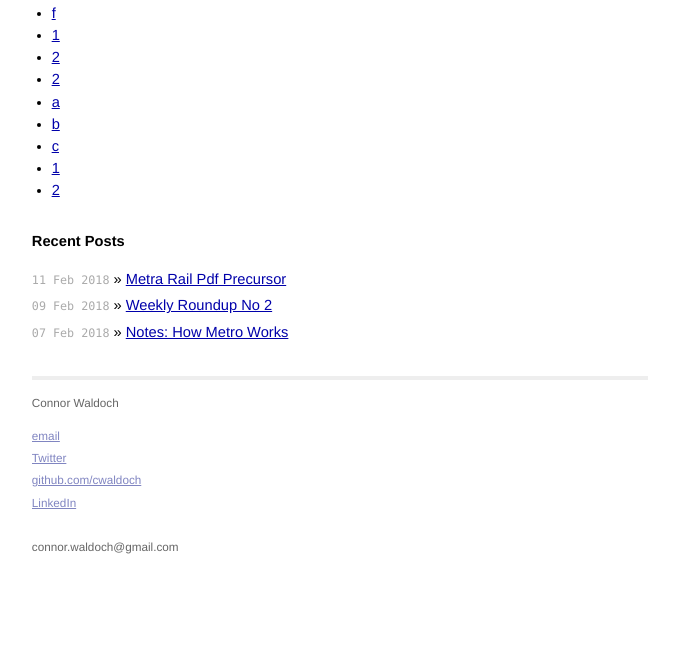
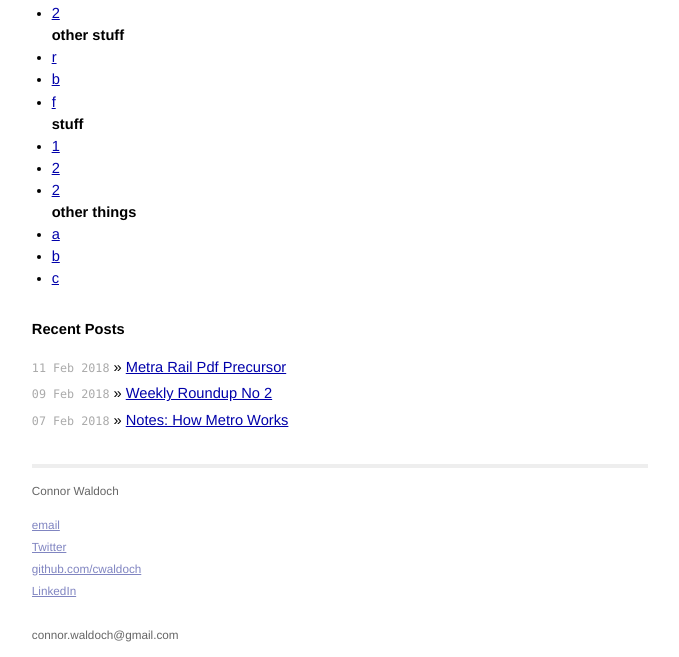
Before and after one commit to cwaldoch/cwaldoch.github.io, a Jekyll site: the page built from _posts/2000-01-01-test-post.md, in a window 1280 px wide. Shown: the part 487-1144 px from the top of the page, without its empty margins (300-979 px from the left). Built offline with Jekyll 4.4.1, drawn with Linux system fonts in a browser that asks for light colours; our own code applies the rules of GitHub Pages for plain Markdown files; before the commit the page ends 1056 px from its top, so only the background shows below that.

Commit message:
Update 2000-01-01-test-post.md
auto post creator version 3 test

```diff
--- a/_posts/2000-01-01-test-post.md
+++ b/_posts/2000-01-01-test-post.md
@@ -1,12 +1,16 @@
 ###Weekly Roundup-No. 5 2018-02-08This is a story.
-![](z.png)* [r](y)
+![](z.png)## things
+* [1](1)
+* [2](2)
+## other stuff
+* [r](y)
 * [b](u)
 * [f](t)
+## stuff
 * [1](1)
 * [2](2)
 * [2](2)
+## other things
 * [a](a)
 * [b](b)
 * [c](c)
-* [1](1)
-* [2](2)
```
